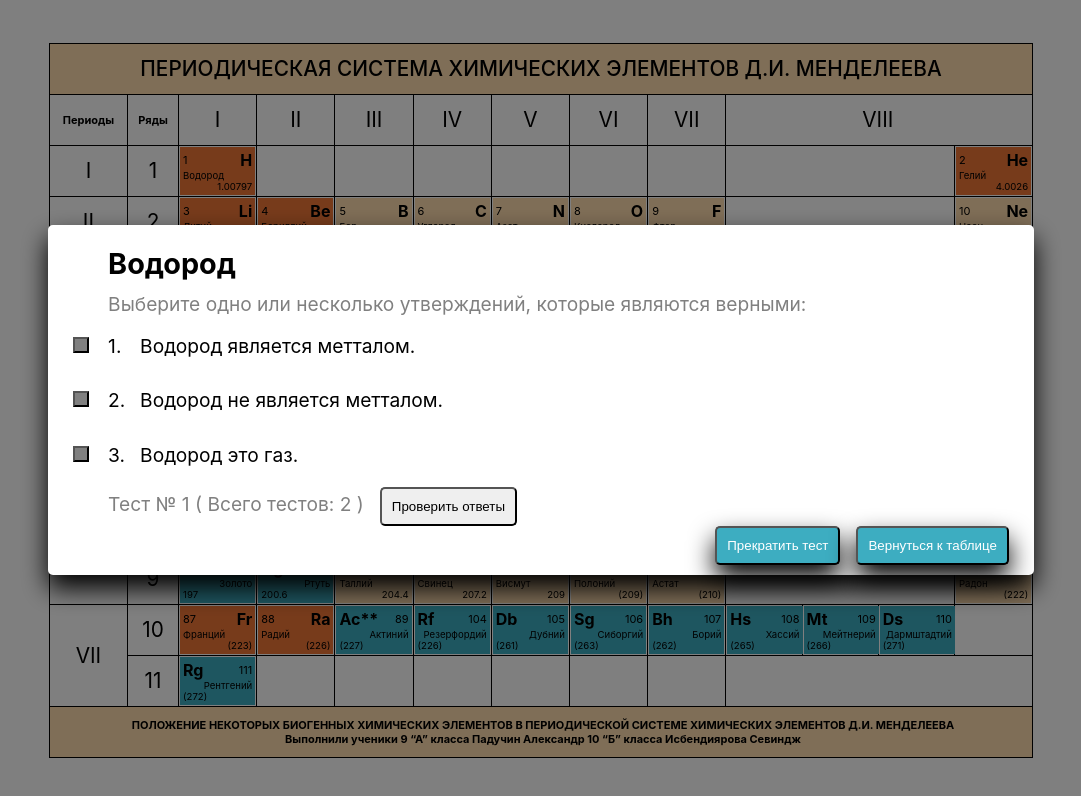
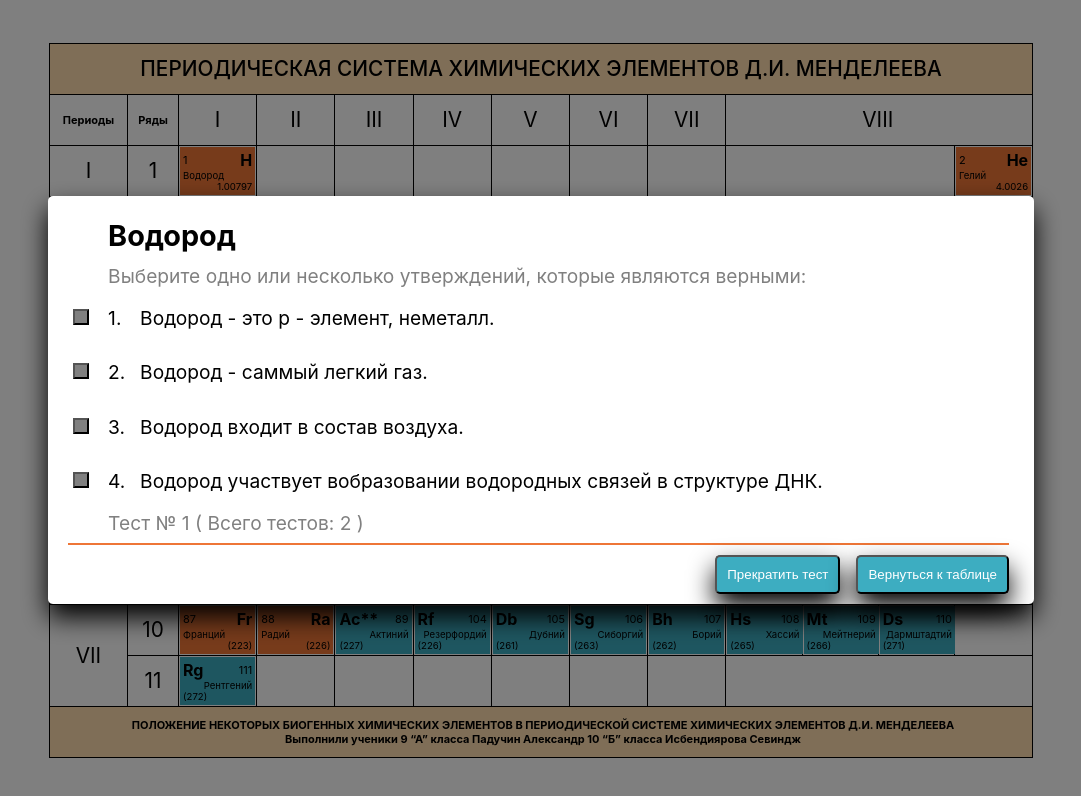
Before and after one commit to AlexPaduchin/biogenic, a React app: page / in a window 1280 px wide. Both pictures are taken after a click on the button "Пройти тест". Shown: the whole page, without its empty margins (99-1180 px from the left). Built offline with nearby package versions, Linux system fonts and the light colour scheme.

Commit message:
fix layout

```diff
--- a/src/table/data/H/hTest.js
+++ b/src/table/data/H/hTest.js
@@ -3,14 +3,16 @@ import React from 'react';
 
 const hTest = [
   [
-    { q: () => <div>Водород является метталом.</div> },
-    { q: () => <div>Водород не является метталом.</div>, a: true },
-    { q: () => <div>Водород это газ.</div>, a: false },
+    { q: () => <div>Водород - это p - элемент, неметалл.</div> },
+    { q: () => <div>Водород - саммый легкий газ.</div>, a: true },
+    { q: () => <div>Водород входит в состав воздуха.</div> },
+    { q: () => <div>Водород участвует вобразовании водородных связей в структуре ДНК.</div>, a: true },
   ],
   [
-    { q: () => <div>Массовая доля водорода в земной коре = 1%.</div>, a: true },
-    { q: () => <div>Массовая доля водорода в организме человека = 9.7%.</div>, a: true },
-    { q: () => <div>Признаки водорода по классификации это Органоген, s –элемент, неметалл.</div>, a: true },
+    { q: () => <div>Водородная связь - это связь между атомами водорода в простом веществе.</div> },
+    { q: () => <div>Водородная связь - это связь между атомом водорода одной молекулы и атомом электроотрицательного элемента другой молекулы.</div>, a: true },
+    { q: () => <div>Водородная связь - это связь между атомом водорода и кислорода в молекуле воды.</div> },
+
   ],
 ];
 export default hTest;
--- a/src/table/modal/Modal.css
+++ b/src/table/modal/Modal.css
@@ -155,9 +155,16 @@
 
 .quizButton {
   padding: 10px;
-  background-color: light;
-  color: black;
+  background-color: #3dadc1;
+  color: white;
   border-radius: 5px;
   margin-left: 1rem;
   min-width: 7rem;
 }
+
+.quizLine {
+  background-color: #ee7637;
+  height: 2px;
+  width: 100%;
+  margin: 10px 0;
+}
--- a/src/table/modal/Quiz.js
+++ b/src/table/modal/Quiz.js
@@ -45,15 +45,26 @@ function Quiz(props) {
       })}
       <div className="quizFooter">
         {`Тест № ${quizIndex + 1} ( Всего тестов: ${testArr.length} )`}
-        <button
+        {quizCheckboxes.length > 0 &&
+          <button
+            className="quizButton"
+            onClick={() => {
+              const newQuizIndex = (quizIndex + 1 < testArr.length) ? quizIndex + 1 : 0;
+              setQuizIndex(newQuizIndex);
+            }}>
+            Проверить ответы
+          </button>
+        }
+
+        {/* <button
           className="quizButton"
           onClick={() => {
-            const newQuizIndex = (quizIndex + 1 < testArr.length) ? quizIndex + 1 : 0;
-            setQuizIndex(newQuizIndex);
           }}>
-          Проверить ответы
-          </button>
+          {(quizIndex + 1 < testArr.length) ? 'Перейти к следующему тесту' : 'Завершить тест'}
+        </button> */}
+
       </div>
+      <div className="quizLine"></div>
     </div >
   )
 }
```
